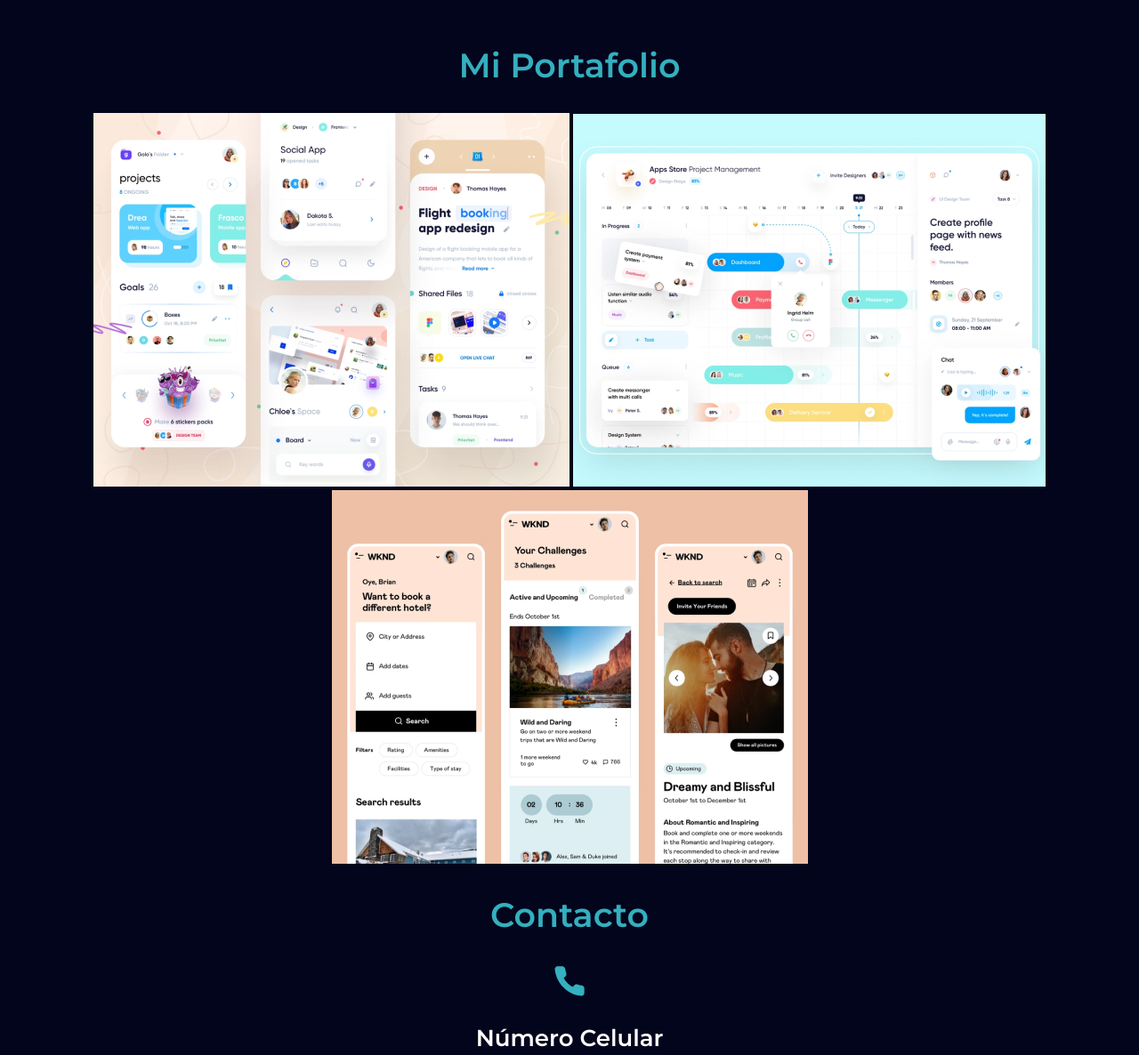
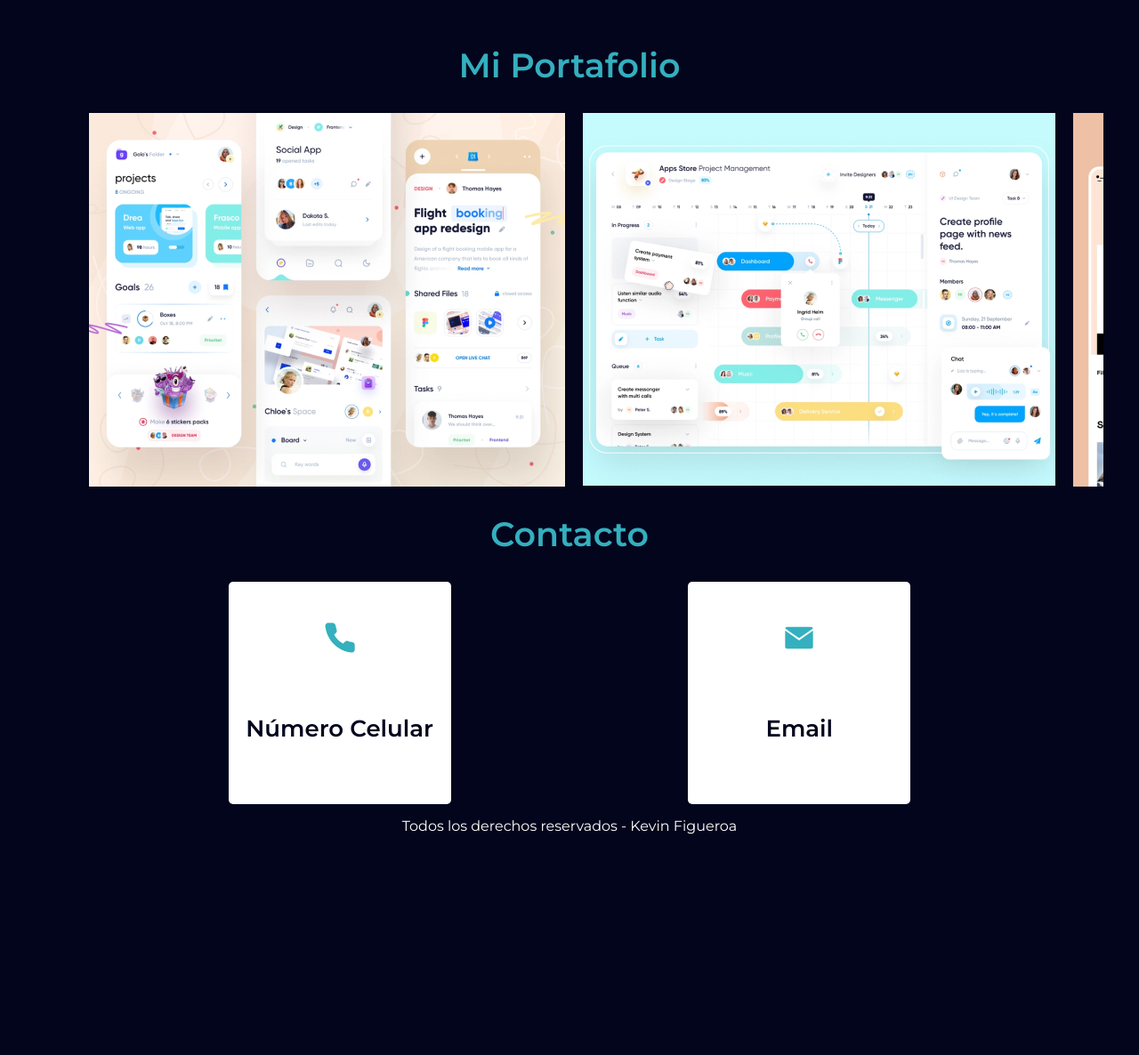
Before and after one commit to KevinFigueroasa/Portafolio-Kevin-Figueroa, a plain HTML site: page index.html in a window 1280 px wide. Shown: the part 2420-3606 px from the top of the page at 89% size. After the commit the page ends 3374 px from the top, so only its background shows below. Drawn offline with Linux system fonts and the light colour scheme.

Commit message:
Agrego tarjetas Contacto

```diff
--- a/index.html
+++ b/index.html
@@ -112,10 +112,12 @@
 
         <section class="center container mi-portafolio">
             <h2>Mi Portafolio</h2>
-            <div class="portafolio-images">
-                <img src="./resourcesMedia/Logos- Imágenes/ejemplo1.jpg" alt="">
-                <img src="./resourcesMedia/Logos- Imágenes/ejemplo2.jpg" alt="">
-                <img src="./resourcesMedia/Logos- Imágenes/ejemplo3.jpg" alt="">
+            <div class="portafolio">
+                <div class="portafolio-images">
+                    <img src="./resourcesMedia/Logos- Imágenes/ejemplo1.jpg" alt="">
+                    <img src="./resourcesMedia/Logos- Imágenes/ejemplo2.jpg" alt="">
+                    <img src="./resourcesMedia/Logos- Imágenes/ejemplo3.jpg" alt="">
+                </div>
             </div>
         </section>
 
--- a/styles.css
+++ b/styles.css
@@ -258,3 +258,34 @@ progress::-webkit-progress-value{
   border-radius: .8rem;
   background-color: var(--celeste);
 }
+
+.portafolio-images {
+  display: grid;
+    grid-template-columns: 1fr 1fr 1fr 1fr;
+    gap: 2rem;
+    margin-left: 5%;
+    overflow-x: auto;
+}
+
+.card-contact {
+  display: flex;
+    justify-content: center;
+    justify-content: space-evenly;
+    gap: 5rem;
+    color: #03051c;
+}
+
+.icon-container {
+    background-image: url(../vector/Ellipse\ 14.svg);
+    background-position-x: center;
+    background-repeat: no-repeat;
+    background-size: 100%;
+    background-color: var(--white);
+    height: 25rem;
+    width: 25rem;
+    border-radius: 0.5rem;
+    display: flex;
+    flex-direction: column;
+    justify-content: space-evenly;
+    align-items: center;
+}
```
